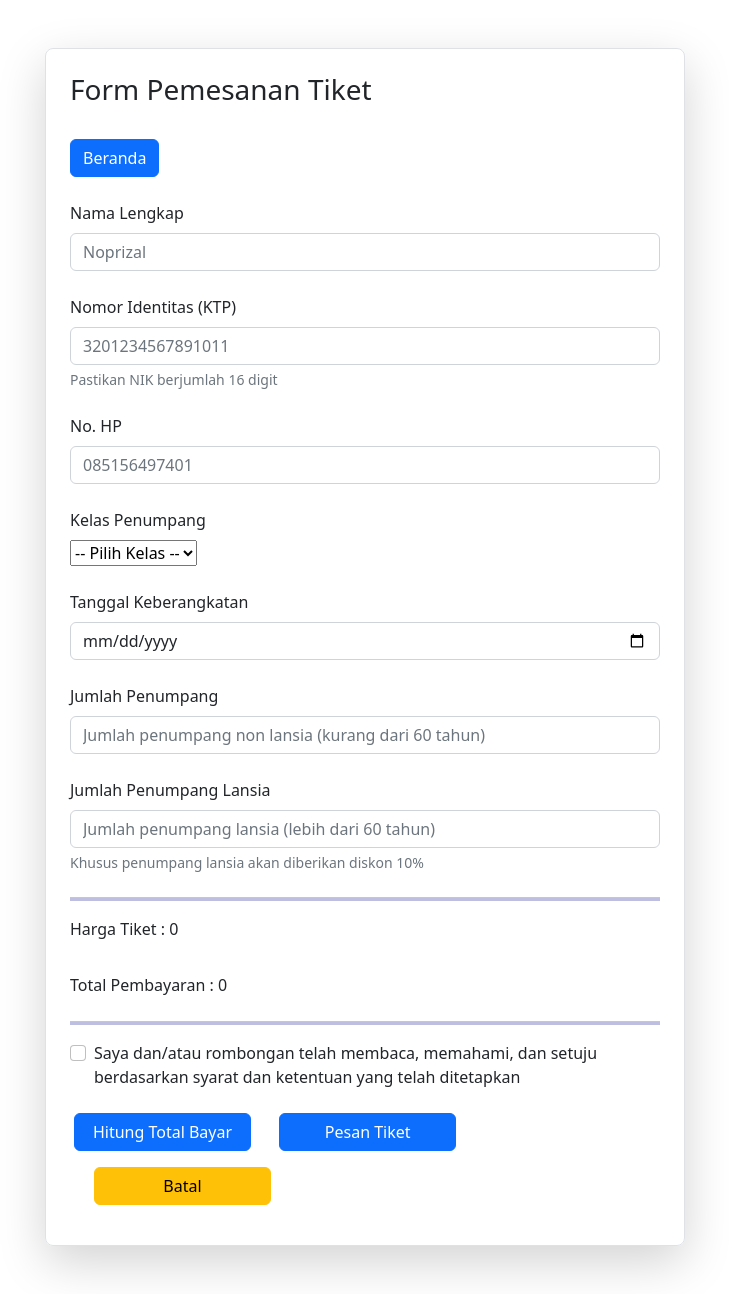
After one commit to KakaBewok/aplikasi-booking-ticket-BUS-AKAP, a PHP site: page /form-pemesanan.php in a window 1280 px wide. The commit adds this page. Shown: the whole page, without its empty margins (275-1004 px from the left). Run offline with PHP 8.4, Linux system fonts and the light colour scheme.

Commit message:
perbaikan pada formulir pemesanan

```diff
--- /dev/null
+++ b/src/form-pemesanan.php
@@ -0,0 +1,257 @@
+<!DOCTYPE html>
+<html lang="en">
+  <head>
+    <meta charset="UTF-8" />
+    <meta http-equiv="X-UA-Compatible" content="IE=edge" />
+    <meta name="viewport" content="width=device-width, initial-scale=1.0" />
+    <link rel="stylesheet" href="./style/bootstrap/css/bootstrap.css" />
+    <link rel="stylesheet" href="./style/style-custom.css" />
+    <title>Form-Pemesanan</title>
+  </head>
+  <body>
+    <div
+      class="container mt-5 mb-5 border rounded-3 p-4 shadow-lg container-mobile"
+      style="width: 50%"
+    >
+      <h3>Form Pemesanan Tiket</h3></br>
+      <a class="btn btn-primary" href="index.php" role="button">Beranda</a>
+      <form class="mt-4" method="post" action="form-pemesanan.php">
+        <!-- nama -->
+        <div class="mb-4">
+          <label for="nama" class="form-label">Nama Lengkap</label>
+          <input
+            type="text"
+            class="form-control"
+            id="nama"
+            name="nama-lengkap"
+            placeholder="Noprizal"
+            required
+          />
+        </div>
+        <!-- nik -->
+        <div class="mb-4">
+          <label for="noid" class="form-label">Nomor Identitas (KTP)</label>
+          <input
+            type="int"
+            class="form-control"
+            id="noid"
+            name="nomor-identitas"
+            placeholder="3201234567891011"
+            required
+            maxlength="16"
+          />
+          <div id="emailHelp" class="form-text">
+            Pastikan NIK berjumlah 16 digit
+          </div>
+        </div>
+        <!-- no. hp -->
+        <div class="mb-4">
+          <label for="nohp" class="form-label">No. HP</label>
+          <input
+            type="number"
+            class="form-control"
+            id="nohp"
+            name="no-hp"
+            placeholder="085156497401"
+            required
+          />
+        </div>
+        <!-- kelas penumpang -->
+        <div class="mb-4">
+          <label for="kelas" class="form-label">Kelas Penumpang</label><br />
+          <select
+            name="kelas-penumpang"
+            id="kelas"
+            name="kelas-penumpang"
+            required
+          >
+            <option value="">-- Pilih Kelas --</option>
+            <option value="Ekonomi">Ekonomi</option>
+            <option value="Bisnis">Bisnis</option>
+            <option value="Eksekutif">Eksekutif</option>
+          </select>
+        </div>
+        <!-- tanggal keberangkatan -->
+        <div class="mb-4">
+          <label for="tanggalberangkat" class="form-label"
+            >Tanggal Keberangkatan</label
+          >
+          <input
+            type="date"
+            class="form-control"
+            id="tanggalberangkat"
+            name="tanggal-keberangkatan"
+            required
+          />
+        </div>
+        <!-- jumlah penummpang -->
+        <div class="mb-4">
+          <label for="jpenumpang" class="form-label">Jumlah Penumpang</label>
+          <input
+            type="number"
+            class="form-control"
+            id="jpenumpang"
+            placeholder="Jumlah penumpang non lansia (kurang dari 60 tahun)"
+            name="jumlah-penumpang"
+            required
+          />
+        </div>
+        <!-- jumlah penummpang lansia -->
+        <div class="mb-4">
+          <label for="jpenumpang-lansia" class="form-label"
+            >Jumlah Penumpang Lansia</label
+          >
+          <input
+            type="number"
+            class="form-control"
+            id="jpenumpang-lansia"
+            placeholder="Jumlah penumpang lansia (lebih dari 60 tahun)"
+            name="jumlah-penumpang-lansia"
+            required
+          />
+          <div id="emailHelp" class="form-text">
+            Khusus penumpang lansia akan diberikan diskon 10%
+          </div>
+        </div>
+        <hr size="6" width="100%" align="left" color="darkblue">
+
+<?php
+    // import fungsi dari file function
+    require('function.php');
+    //memeriksa apakah tombol hitung sudah ditekan
+    if(isset($_POST['hitung-total-bayar'])){
+      // inisialisasi variabel
+      $nama_lengkap = $_POST['nama-lengkap'];
+      $nomor_identitas = $_POST['nomor-identitas'];
+      $no_hp = $_POST['no-hp'];
+      $kelas_penumpang = $_POST['kelas-penumpang'];
+      $tanggal_keberangkatan = $_POST['tanggal-keberangkatan'];
+      $total_non_lansia = $_POST['jumlah-penumpang'];
+      $total_lansia = $_POST['jumlah-penumpang-lansia'];
+
+      //menentukan harga tiket berdasarkan kelas penumpang
+      if($kelas_penumpang === 'Ekonomi'){
+        $harga_tiket = 200000;
+        $harga_tiket_str = 'Rp. ' . number_format($harga_tiket,0,',','.');
+      } elseif($kelas_penumpang === 'Bisnis'){
+        $harga_tiket = 300000;
+        $harga_tiket_str = 'Rp. ' . number_format($harga_tiket,0,',','.');
+      } elseif($kelas_penumpang === 'Eksekutif'){
+        $harga_tiket = 400000;
+        $harga_tiket_str = 'Rp. ' . number_format($harga_tiket,0,',','.');
+      } else {
+          $harga_tiket = 000000;
+      }
+      //menampilkan harga tiket sesuai dengan kelas penumpang
+      echo "<label class='form-label'>Harga Tiket Kelas ". $kelas_penumpang ." : <span name='harga-tiket'>". $harga_tiket_str . "</span></label>";
+      //menginisialisasi variabel hasil dari perhitungan
+      $hasil_total_pembayaran = 'Rp. ' . number_format(hitungTotalBayar($total_non_lansia, $total_lansia, $harga_tiket, 0.9),0,',','.');
+      echo "<br/><br/>";
+      //menampilkan total bayar sesuai dengan kelas penumpang
+      echo "<label class='form-label'>Total Pembayaran : <span name='total-bayar'>". $hasil_total_pembayaran . "</span></label>";
+    } //memeriksa apakah tombol pesan-tiket sudah ditekan
+    elseif(isset($_POST['pesan-tiket'])){
+      // inisialisasi variabel
+      $nama_lengkap = $_POST['nama-lengkap'];
+      $nomor_identitas = $_POST['nomor-identitas'];
+      $no_hp = $_POST['no-hp'];
+      $kelas_penumpang = $_POST['kelas-penumpang'];
+      $tanggal_keberangkatan = $_POST['tanggal-keberangkatan'];
+      $total_non_lansia = $_POST['jumlah-penumpang'];
+      $total_lansia = $_POST['jumlah-penumpang-lansia'];
+
+      //menentukan harga tiket berdasarkan kelas penumpang
+      if($kelas_penumpang === 'Ekonomi'){
+        $harga_tiket = 200000;
+        $harga_tiket_str = 'Rp. ' . number_format($harga_tiket,0,',','.');
+      } elseif($kelas_penumpang === 'Bisnis'){
+        $harga_tiket = 300000;
+        $harga_tiket_str = 'Rp. ' . number_format($harga_tiket,0,',','.');
+      } elseif($kelas_penumpang === 'Eksekutif'){
+        $harga_tiket = 400000;
+        $harga_tiket_str = 'Rp. ' . number_format($harga_tiket,0,',','.');
+      } else {
+          $harga_tiket = 000000;
+      }
+      //menampilkan harga tiket sesuai dengan kelas penumpang
+      echo "<label class='form-label'>Harga Tiket Kelas ". $kelas_penumpang ." : <span name='harga-tiket'>". $harga_tiket_str . "</span></label>";
+      //menginisialisasi variabel hasil dari perhitungan
+      $hasil_total_pembayaran = 'Rp. ' . number_format(hitungTotalBayar($total_non_lansia, $total_lansia, $harga_tiket, 0.9),0,',','.');
+      echo "<br/><br/>";
+      //menampilkan total bayar sesuai dengan kelas penumpang
+      echo "<label class='form-label'>Total Pembayaran : <span name='total-bayar'>". $hasil_total_pembayaran . "</span></label>";
+
+      // cek apakah data berhasil ditambahkan atau tidak
+      if(tambah($_POST, $harga_tiket_str, $hasil_total_pembayaran) > 0){
+        echo " <script>
+                alert('Data berhasil disimpan.');
+              </script>";
+      } else {
+        echo "<script>
+                alert('Data GAGAL disimpan.');
+              </script>";
+              // document.location.href = 'index.php';
+              // window.location.reload();
+              // window.location.href = window.location.href;
+      }
+
+
+    } //memeriksa apakah tombol batal sudah ditekan
+    elseif(isset($_POST['batal'])){
+      echo "<script>
+                document.location.href = 'form-pemesanan.php';
+            </script>";
+    }
+    else {
+      $harga_tiket_str = 0;
+      $hasil_total_pembayaran = 0;
+
+      echo "<label for='hargatiket' class='form-label'>Harga Tiket : ". $harga_tiket_str . "</label>";
+      echo "<br/><br/>";
+      echo "<label class='form-label'>Total Pembayaran : <span name='total-bayar'>". $hasil_total_pembayaran . "</span></label>";
+    }
+?>
+        <br/>
+        <!-- checkbox persetujuan -->
+        <hr size="6" width="100%" align="left" color="darkblue">
+        <div class="mb-4 form-check">
+          <input
+            type="checkbox"
+            class="form-check-input"
+            id="persetujuan"
+            name="persetujuan"
+            required
+          />
+          <label class="form-check-label" for="persetujuan"
+            >Saya dan/atau rombongan telah membaca, memahami, dan setuju
+            berdasarkan syarat dan ketentuan yang telah ditetapkan</label
+          >
+        </div>
+
+        <!-- tombol-tombol -->
+        <button
+          type="submit"
+          class="btn btn-primary mb-3 ms-1 btn-bawah"
+          name="hitung-total-bayar"
+        >
+          Hitung Total Bayar
+        </button>
+        <button
+          type="submit"
+          class="btn btn-primary mb-3 ms-4 btn-bawah"
+          name="pesan-tiket"
+        >
+          Pesan Tiket
+        </button>
+        <button
+          type="reset"
+          class="btn btn-warning mb-3 ms-4 btn-bawah"
+          name="batal"
+        >
+          Batal
+        </button>
+      </form>
+    </div>
+    <script src="./style/bootstrap/js/bootstrap.js"></script>
+  </body>
+</html>
--- /dev/null
+++ b/src/function.php
@@ -0,0 +1,52 @@
+<?php
+// variabel koneksi database
+$conn_db = mysqli_connect("localhost", "root", "", "db_penumpang_bus");
+
+// fungsi untuk melakukan query menampilkan seluruh data mahasiswa
+function query($query){
+    //global berfungsi untuk mengakses variabel diluar blok fungsi
+    global $conn_db;
+
+    $result = mysqli_query($conn_db, $query);
+
+    $rows = [];
+
+    while($row = mysqli_fetch_assoc($result)){
+        $rows[] = $row;
+    }
+
+    return $rows;
+}
+// fungsi untuk menambahkan data
+function tambah($data, $harga_tiket_str, $hasil_total_pembayaran){
+    global $conn_db;
+    // data dari form dimasukan ke dalam variabel dan difilter dengan method
+    $nama_lengkap = htmlSpecialChars($data['nama-lengkap']);
+    $nomor_identitas = htmlSpecialChars($data['nomor-identitas']);
+    $no_hp = htmlSpecialChars($data['no-hp']);
+    $kelas_penumpang = htmlSpecialChars($data['kelas-penumpang']);
+    $tanggal_keberangkatan = htmlSpecialChars($data['tanggal-keberangkatan']);
+    $total_non_lansia = htmlSpecialChars($data['jumlah-penumpang']);
+    $total_lansia = htmlSpecialChars($data['jumlah-penumpang-lansia']);
+    $harga_tiket_str;
+    $hasil_total_pembayaran;
+
+    // query insert data
+    $query = "INSERT INTO penumpang_bus
+    VALUES
+    ('', '$nama_lengkap','$nomor_identitas','$no_hp','$kelas_penumpang','$tanggal_keberangkatan','$total_non_lansia','$total_lansia','$harga_tiket_str','$hasil_total_pembayaran')";
+
+    mysqli_query($conn_db, $query);
+
+    // mengembalikan jika data berhasil masuk ke db akan menghasilkan 1, jika tidak -1
+    return mysqli_affected_rows($conn_db);
+}
+//hitung total bayar berdasarkan kelas penumpang
+function hitungTotalBayar($nonLansia,$lansia,$hargaTiket,$diskon ){
+    $bayar_non_lansia =  $nonLansia*$hargaTiket;
+    $bayar_lansia = $lansia*$hargaTiket*$diskon;
+    $total_pembayaran = $bayar_non_lansia+$bayar_lansia;
+
+    return $total_pembayaran;
+}
+?>
--- a/front/style/style-custom.css
+++ b/src/style/style-custom.css
@@ -6,13 +6,35 @@ nav a.brand-name  {
   text-decoration: none;
   color: #FD841F;
 }
-nav a.brand-name:hover  {
-  text-decoration: none;
-  color: #E14D2A;
+button a.pesan-tiket  {
+  text-decoration: none !important;
+  color: white;
 }
 button.btn-login:hover {
   color: #FD841F !important;
   border: solid 0.5px #FD841F !important;
+}
+button.btn-pesan:hover a.pesan-tiket{
+  color: #FD841F !important;
+}
+button a.pesan-tiket-promo  {
+  text-decoration: none !important;
+  color: white;
+}
+button.btn-pesan-skrg:hover a.pesan-tiket-promo{
+  color: #FD841F !important;
+}
+@media screen and (max-width: 820px){
+  .container-mobile {
+    width: 85% !important;
+  }
+}
+button a.kembali {
+  text-decoration: none !important;
+  color: white !important;
+}
+.btn-bawah {
+  width: 30% !important;
 }
 .icon-pointer {
   cursor: pointer;
```
Also changed, not shown: src/index.php (renamed from front/header.html, +22 -16 lines), src/img/bus-header.png (renamed from front/img/bus-header.png), src/img/bus2.webp (renamed from front/img/bus2.webp), src/img/tiket.png (renamed from front/img/tiket.png), src/style/bootstrap/css/bootstrap.css (renamed from front/style/bootstrap/css/bootstrap.css), src/style/bootstrap/css/bootstrap.min.css (renamed from front/style/bootstrap/css/bootstrap.min.css), src/style/bootstrap/js/bootstrap.js (renamed from front/style/bootstrap/js/bootstrap.js), src/style/bootstrap/js/bootstrap.min.js (renamed from front/style/bootstrap/js/bootstrap.min.js).
